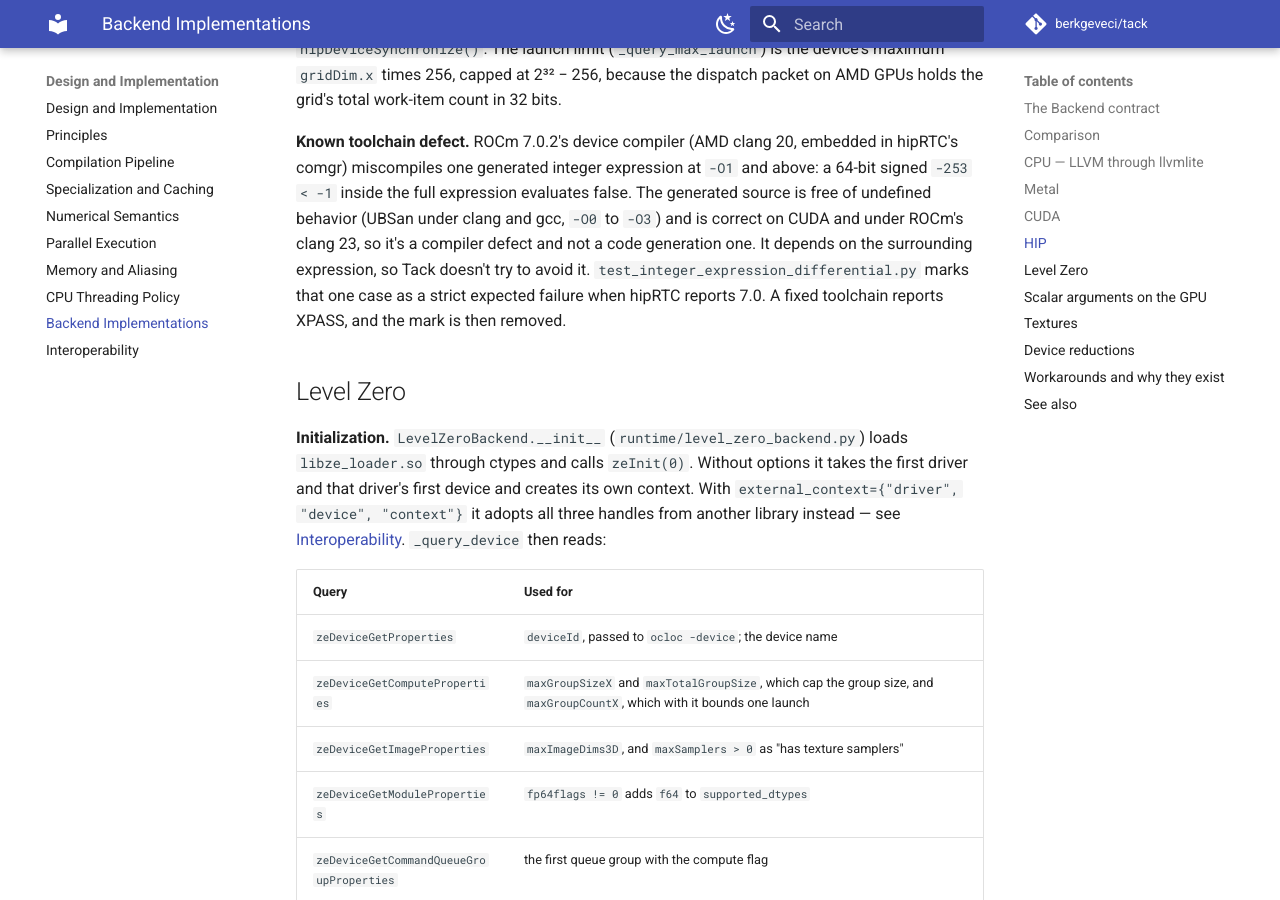
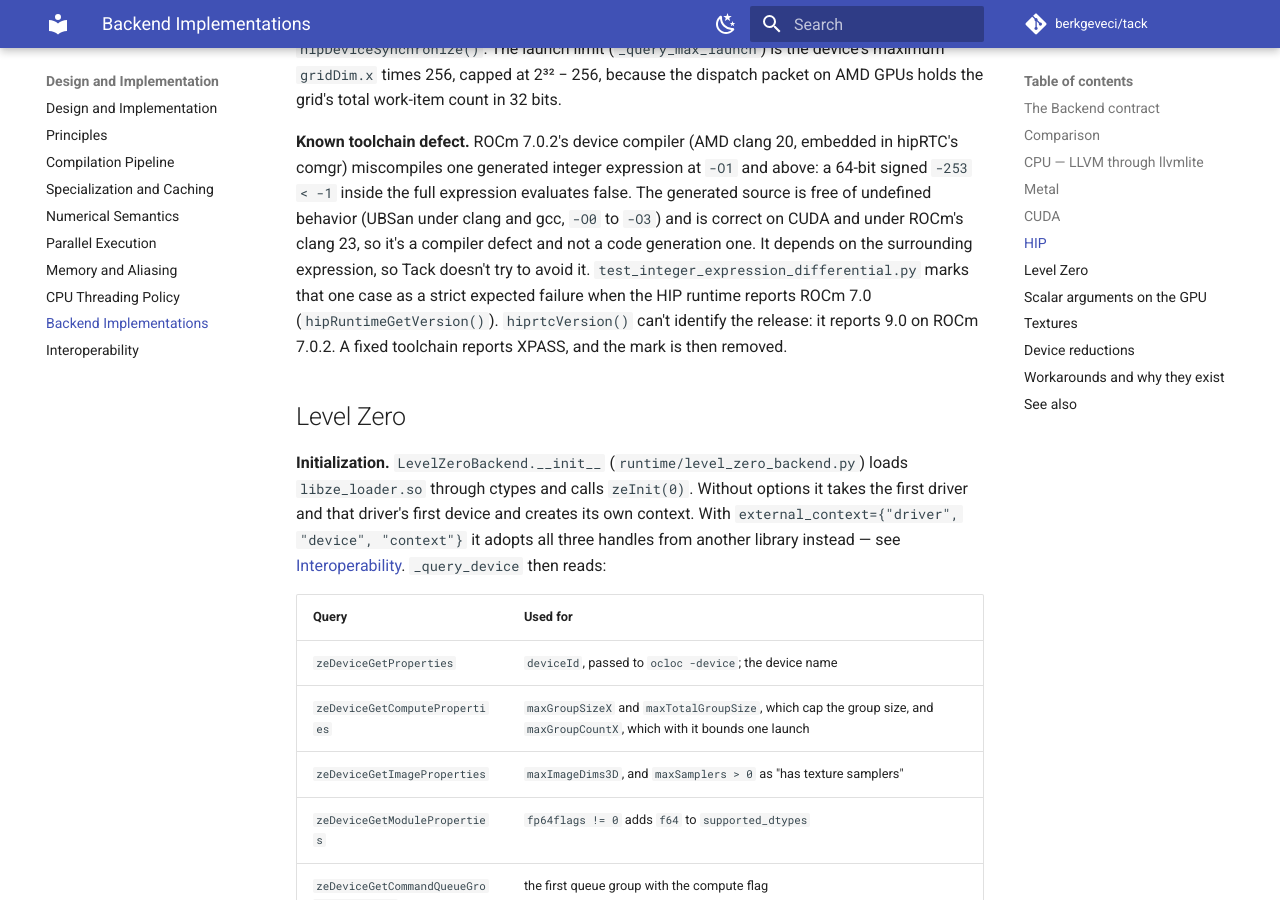
Before and after one commit to berkgeveci/tack, an MkDocs documentation site: the page built from docs/design/backend-implementations.md, in a window 1280 px wide and 900 px high, scrolled down 6362 px. Built offline with MkDocs 1.6.1 and Material for MkDocs 9.7.7, drawn with Linux system fonts in a browser that asks for light colours; comment, search, counter and statistics services are not loaded.

Commit message:
Key the seed 31 expected failure on the ROCm release
The strict expected failure for ROCm 7.0.2's miscompile of generated
integer seed 31 applied only when hiprtcVersion() reported 7.0. On
ROCm 7.0.2 it reports 9.0, so the mark never applied on the one host
it was written for, and the case failed outright at RC2.

Key it on hipRuntimeGetVersion() instead (70051831, so 7.0): the ROCm
release whose hipRTC and comgr Tack loads. On the MI300X the case now
reports XFAIL. Pointing the mark at a passing seed reports
XPASS(strict) as a failure, so a fixed toolchain still shows up.

Correct the backend design note and user guide, which said to go by
the hipRTC version.

```diff
--- a/docs/design/backend-implementations.md
+++ b/docs/design/backend-implementations.md
@@ -242,8 +242,10 @@ under clang and gcc, `-O0` to `-O3`) and is correct on CUDA and under
 ROCm's clang 23, so it's a compiler defect and not a code generation one.
 It depends on the surrounding expression, so Tack doesn't try to avoid it.
 `test_integer_expression_differential.py` marks that one case as a strict
-expected failure when hipRTC reports 7.0. A fixed toolchain reports XPASS,
-and the mark is then removed.
+expected failure when the HIP runtime reports ROCm 7.0
+(`hipRuntimeGetVersion()`). `hiprtcVersion()` can't identify the release:
+it reports 9.0 on ROCm 7.0.2. A fixed toolchain reports XPASS, and the
+mark is then removed.
 
 ## Level Zero
 
```
Also changed, not shown: docs/users-guide/08-backends.md (+3 -3 lines), 1 other file.
